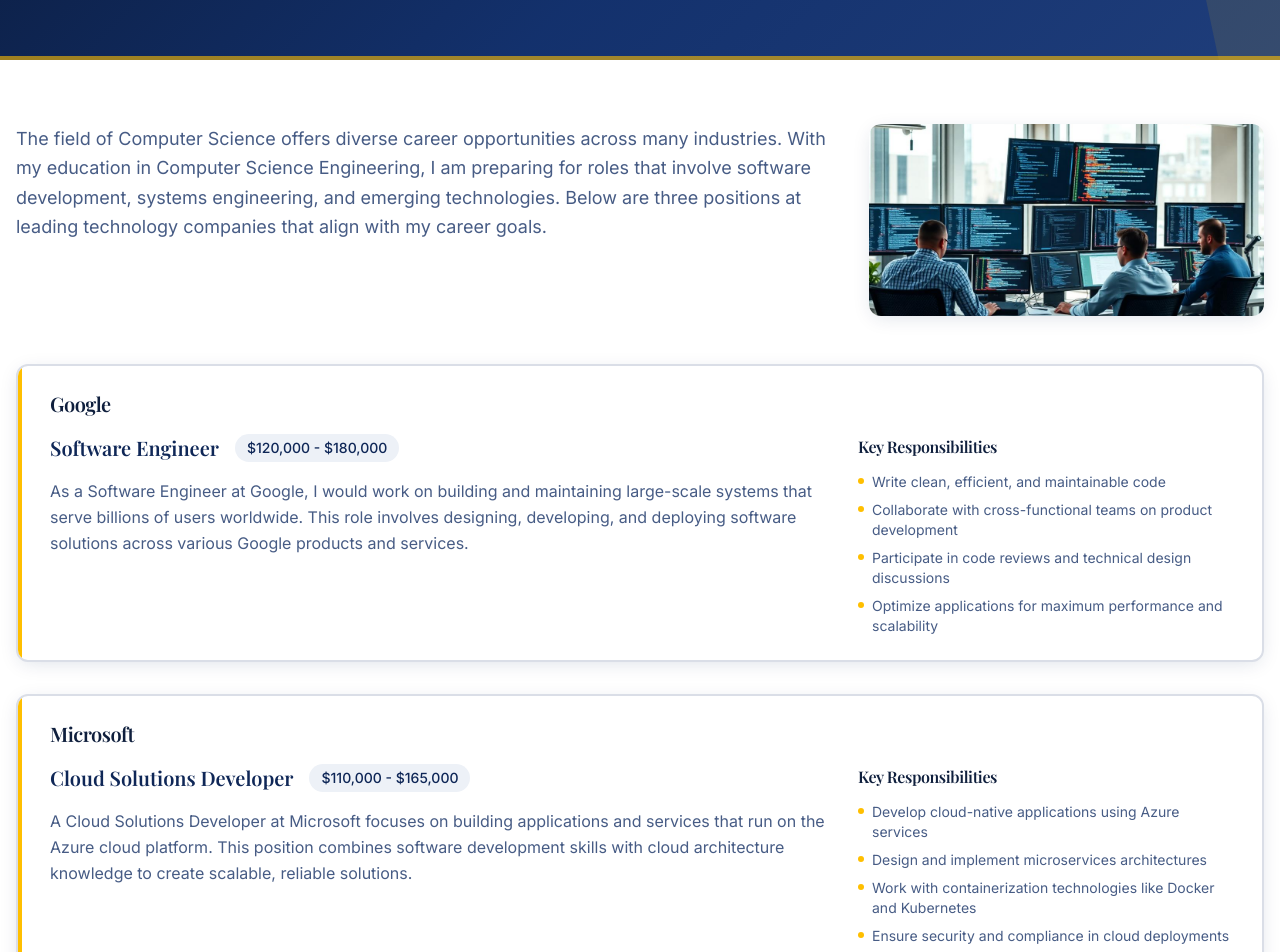
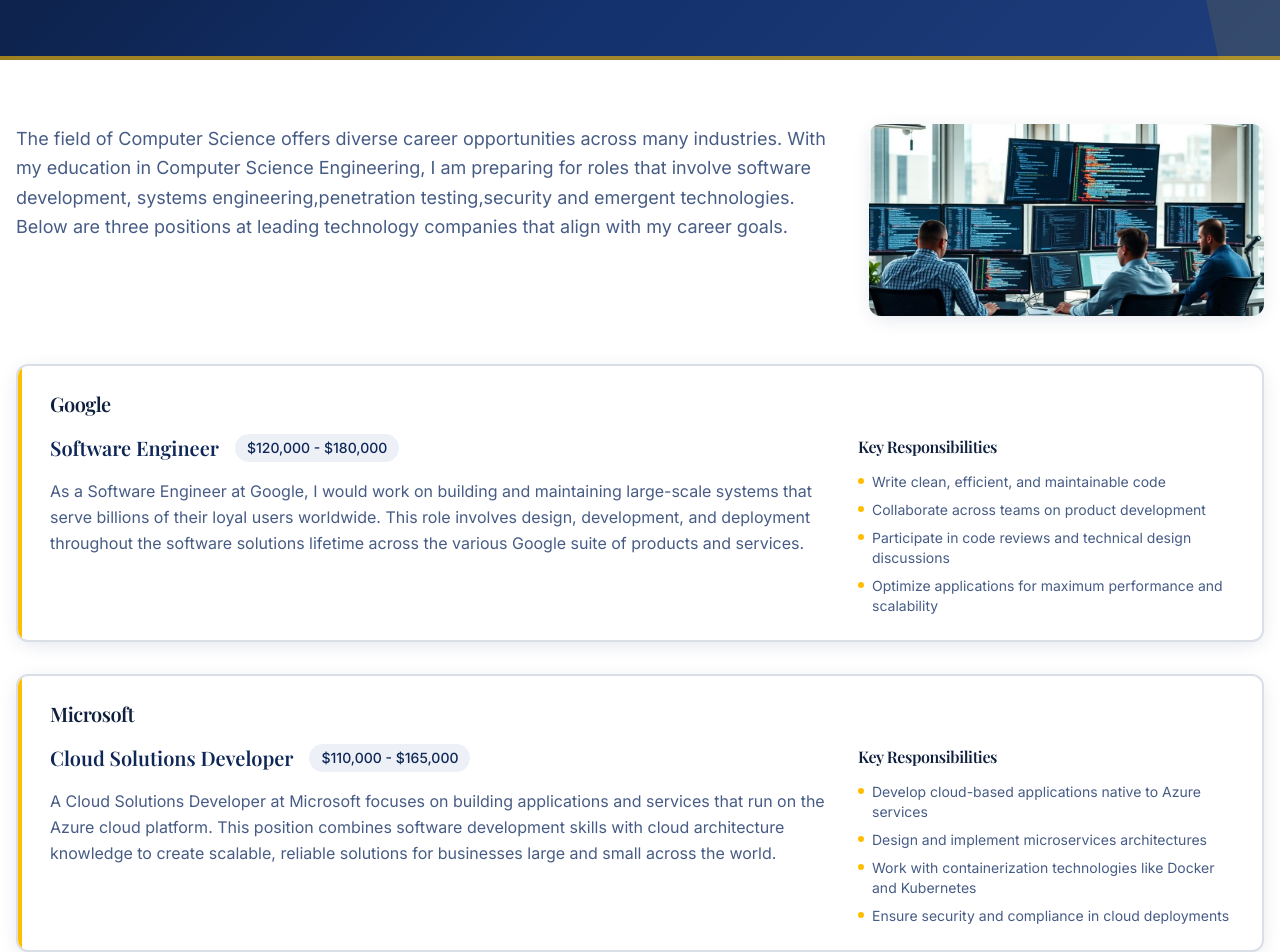
Before and after one commit to gnartastrophe/esteban-s-tech-journey, a React (Vite) app: page /future-career in a window 1280 px wide. Shown: the part 258-1210 px from the top of the page. Built offline with nearby package versions, Linux system fonts and the light colour scheme; the HTML template or start-up script is replaced by a standard one.

Commit message:
Code edited in Lovable Code Editor
Edited UI in Lovable

```diff
--- a/src/pages/FutureCareer.tsx
+++ b/src/pages/FutureCareer.tsx
@@ -8,10 +8,10 @@ const careers = [
     company: "Google",
     title: "Software Engineer",
     description:
-      "As a Software Engineer at Google, I would work on building and maintaining large-scale systems that serve billions of users worldwide. This role involves designing, developing, and deploying software solutions across various Google products and services.",
+      "As a Software Engineer at Google, I would work on building and maintaining large-scale systems that serve billions of their loyal users worldwide. This role involves design, development, and deployment throughout the software solutions lifetime across the various Google suite of products and services.",
     responsibilities: [
       "Write clean, efficient, and maintainable code",
-      "Collaborate with cross-functional teams on product development",
+      "Collaborate across teams on product development",
       "Participate in code reviews and technical design discussions",
       "Optimize applications for maximum performance and scalability",
     ],
@@ -21,9 +21,9 @@ const careers = [
     company: "Microsoft",
     title: "Cloud Solutions Developer",
     description:
-      "A Cloud Solutions Developer at Microsoft focuses on building applications and services that run on the Azure cloud platform. This position combines software development skills with cloud architecture knowledge to create scalable, reliable solutions.",
+      "A Cloud Solutions Developer at Microsoft focuses on building applications and services that run on the Azure cloud platform. This position combines software development skills with cloud architecture knowledge to create scalable, reliable solutions for businesses large and small across the world.",
     responsibilities: [
-      "Develop cloud-native applications using Azure services",
+      "Develop cloud-based applications native to Azure services",
       "Design and implement microservices architectures",
       "Work with containerization technologies like Docker and Kubernetes",
       "Ensure security and compliance in cloud deployments",
@@ -34,12 +34,13 @@ const careers = [
     company: "Tesla",
     title: "Embedded Systems Engineer",
     description:
-      "As an Embedded Systems Engineer at Tesla, I would work on the software that powers electric vehicles and energy products. This role combines hardware and software expertise to create innovative automotive technology.",
+      "As an Embedded Systems Engineer at Tesla, I would work on the software that powers electric vehicles and energy solutions. This role combines hardware and software expertise to create innovate within the automotive industry as well as solar and battery storage technologies.",
     responsibilities: [
       "Develop firmware for vehicle control systems",
       "Optimize software for real-time performance",
       "Collaborate with hardware teams on system integration",
       "Debug and test embedded systems in vehicle environments",
+      "Integrate software solutions for battery management systems and solar controllers",
     ],
     salary: "$115,000 - $170,000",
   },
@@ -48,24 +49,23 @@ const careers = [
 const FutureCareer = () => {
   return (
     <PageLayout>
-      <PageHeader
-        title="Future Career"
-        subtitle="Career opportunities I am pursuing in the technology industry"
-      />
+      <PageHeader title="Future Career" subtitle="Career opportunities I am pursuing in the technology industry" />
 
       <section className="py-16 bg-background">
         <div className="container mx-auto px-4">
           <div className="grid lg:grid-cols-3 gap-8 mb-12">
             <div className="lg:col-span-2 animate-slide-up">
               <p className="text-lg text-muted-foreground font-body leading-relaxed">
-                The field of Computer Science offers diverse career opportunities across many
-                industries. With my education in Computer Science Engineering, I am preparing
-                for roles that involve software development, systems engineering, and emerging
-                technologies. Below are three positions at leading technology companies that
-                align with my career goals.
+                The field of Computer Science offers diverse career opportunities across many industries. With my
+                education in Computer Science Engineering, I am preparing for roles that involve software development,
+                systems engineering,penetration testing,security and emergent technologies. Below are three positions at
+                leading technology companies that align with my career goals.
               </p>
             </div>
-            <div className="rounded-xl overflow-hidden card-shadow animate-slide-up" style={{ animationDelay: "100ms" }}>
+            <div
+              className="rounded-xl overflow-hidden card-shadow animate-slide-up"
+              style={{ animationDelay: "100ms" }}
+            >
               <img
                 src={careerImage}
                 alt="Software Engineers working in a modern tech office"
@@ -76,17 +76,11 @@ const FutureCareer = () => {
 
           <div className="grid gap-8">
             {careers.map((career, index) => (
-              <ContentCard
-                key={career.company}
-                title={career.company}
-                delay={index * 100 + 150}
-              >
+              <ContentCard key={career.company} title={career.company} delay={index * 100 + 150}>
                 <div className="grid lg:grid-cols-3 gap-6">
                   <div className="lg:col-span-2">
                     <div className="flex flex-wrap items-center gap-4 mb-4">
-                      <span className="text-xl font-semibold text-primary font-heading">
-                        {career.title}
-                      </span>
+                      <span className="text-xl font-semibold text-primary font-heading">{career.title}</span>
                       <span className="px-3 py-1 bg-secondary text-secondary-foreground text-sm font-medium rounded-full">
                         {career.salary}
                       </span>
```
